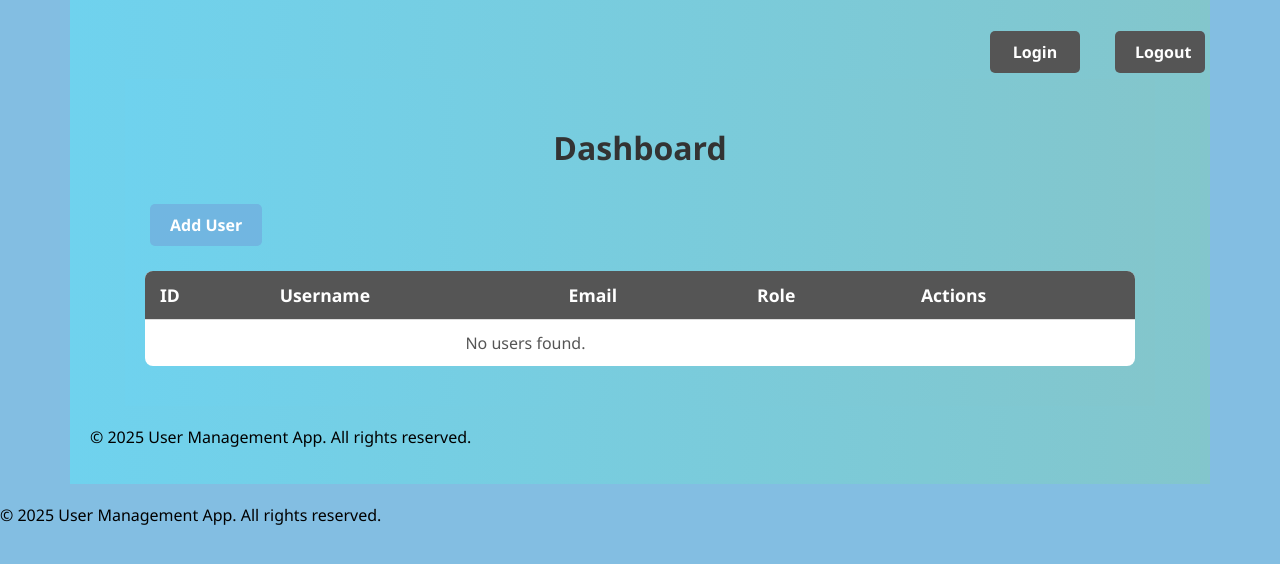
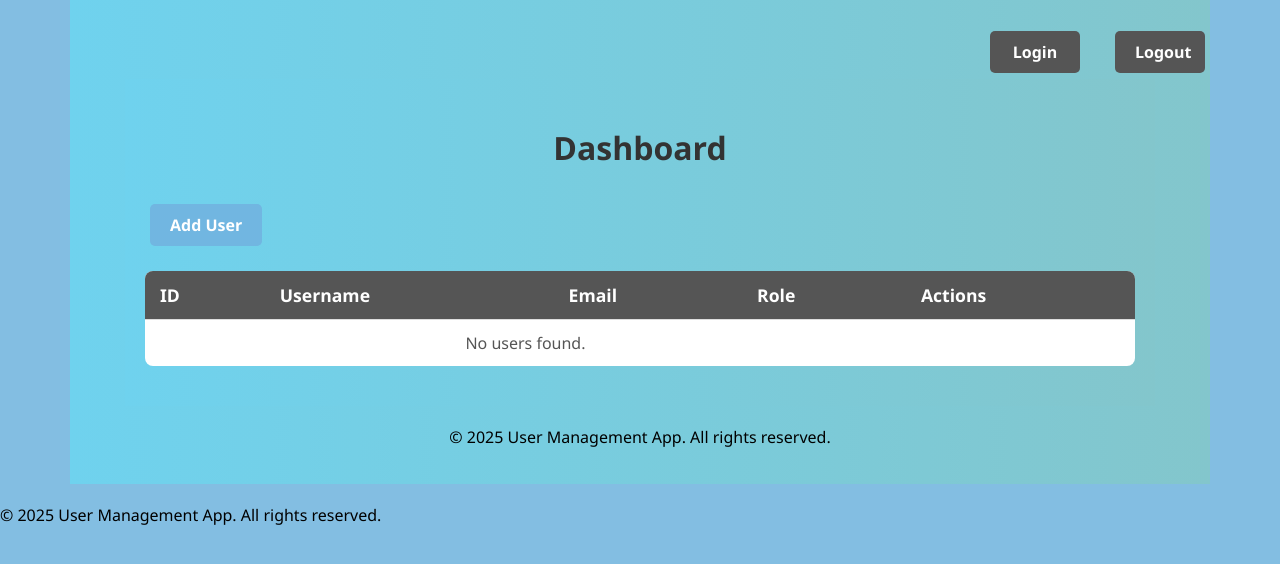
Before and after one commit to Putricitraarrahma/PWPCITRA237, a Flask app: page /dashboard in a window 1280 px wide. Shown: the part 61-625 px from the top of the page. Run offline with Flask 3, Linux system fonts and the light colour scheme.

Commit message:
Update dashboard.html

```diff
--- a/templates/dashboard.html
+++ b/templates/dashboard.html
@@ -191,6 +191,6 @@
 </div>
 
 <footer class="bg-gray-800 text-white text-center p-4 mt-10 shadow-lg">
-    <p>&copy; 2025 User Management App. All rights reserved.</p>
+    <p style="text-align: center;">&copy; 2025 User Management App. All rights reserved.</p>
 </footer>
 {% endblock %}
```
